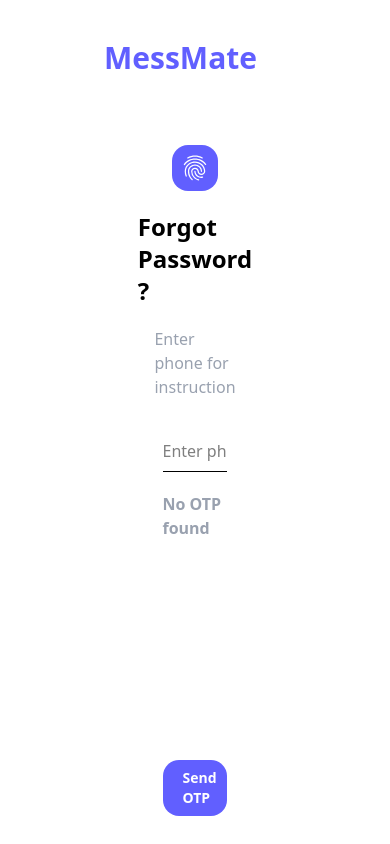
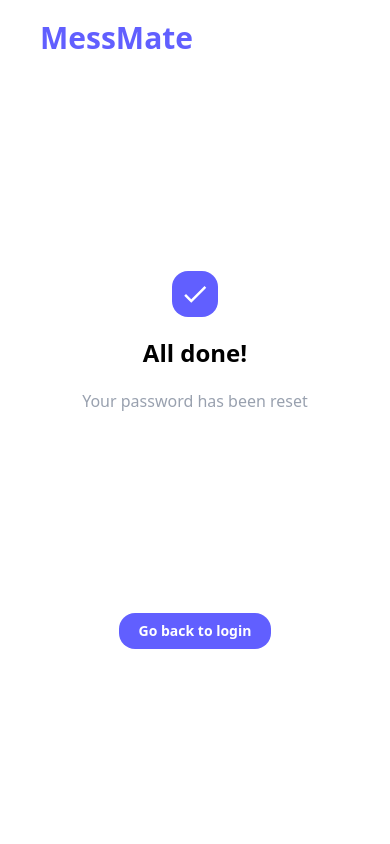
Before and after one commit to anugrahshinde23/Mess-frontend, a React (Vite) app: page /reset-password in a window 390 px wide. Built offline with nearby package versions, Linux system fonts and the light colour scheme; no server answers.

Commit message:
made forgot password responsive

```diff
--- a/src/components/reset-password-components/HeroSection.jsx
+++ b/src/components/reset-password-components/HeroSection.jsx
@@ -9,7 +9,7 @@
 
 const HeroSection = () => {
 
- const [tab, setTab] = useState("tab1")
+ const [tab, setTab] = useState("tab4")
  const [phoneNumber, setPhoneNumber] = useState("")
 
   return (
--- a/src/components/reset-password-components/Navbar.jsx
+++ b/src/components/reset-password-components/Navbar.jsx
@@ -5,7 +5,7 @@
     <>
 
     <div >
-        <p className='text-3xl font-bold text-indigo-500 mx-26 my-10'>MessMate</p>
+        <p className='text-3xl font-bold text-indigo-500 mx-10 sm:mx-26 my-5 sm:my-10'>MessMate</p>
     </div>
 
     </>
--- a/src/components/reset-password-components/SendOTP.jsx
+++ b/src/components/reset-password-components/SendOTP.jsx
@@ -34,7 +34,7 @@
 
   return (
     <>
-      <div className="flex flex-col gap-10 w-1/6">
+      <div className="flex flex-col gap-10 w-1/2 sm:w-1/6">
         <div className=" flex flex-col items-center  gap-5">
         <div className="bg-indigo-500 p-2   rounded-2xl w-fit">
           <MaterialDesignIcons.MdFingerprint color="white" size={30} />
```
